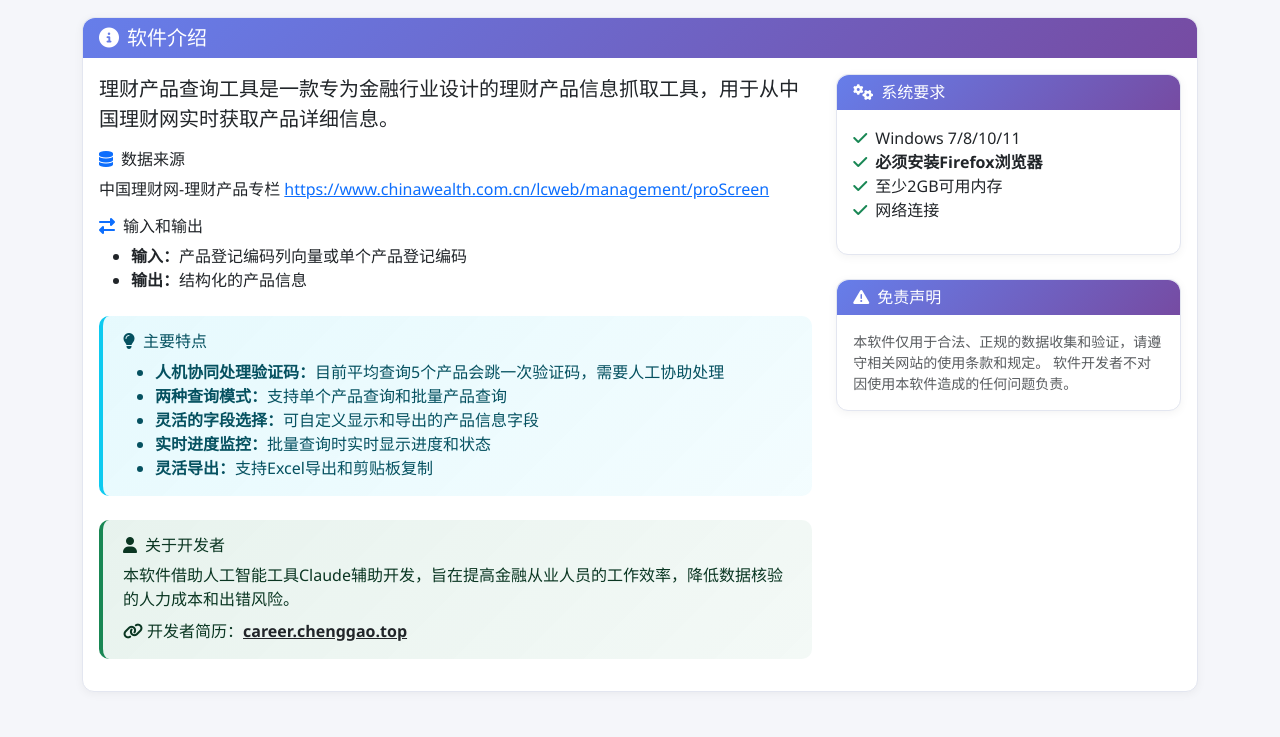
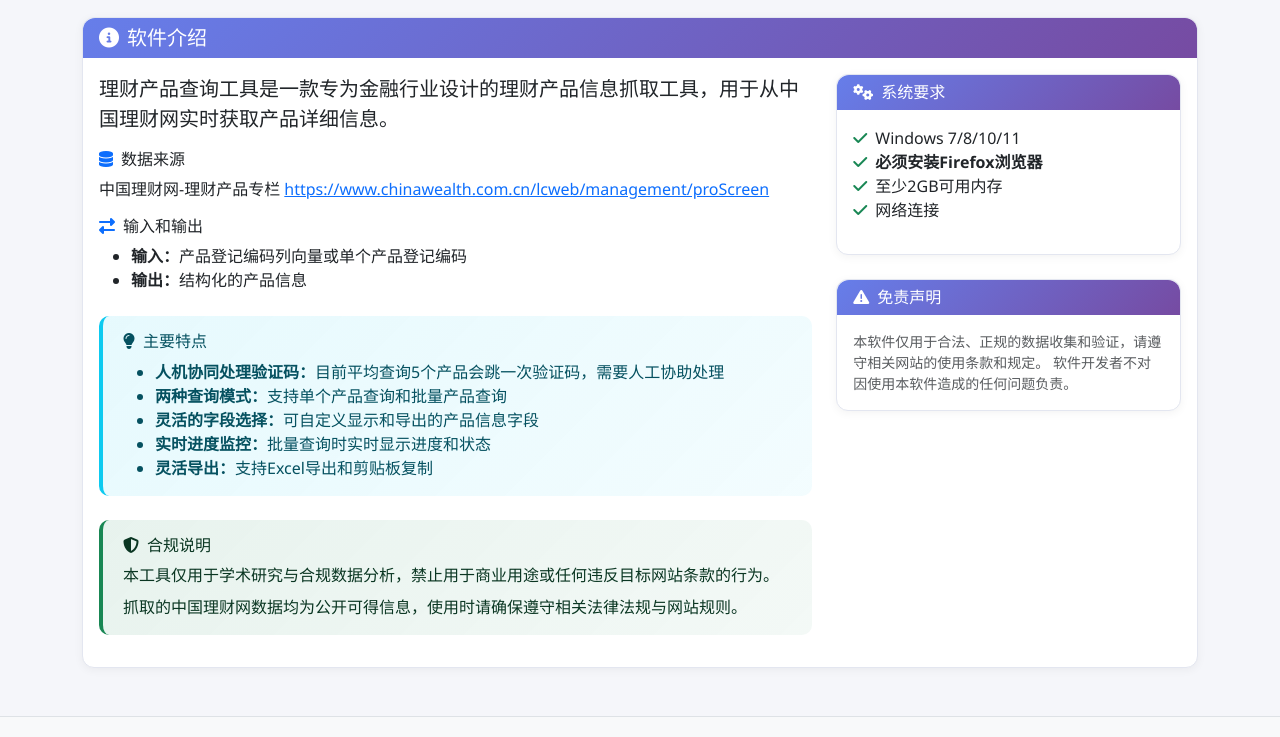
Before and after one commit to Cheng-hun-gu-ren/licaizi-query, a plain HTML site: page index.html in a window 1280 px wide. Shown: the part 63-800 px from the top of the page. Drawn offline with nearby package versions, Linux system fonts and the light colour scheme.

Commit message:
Remove personal link and add compliance notice

```diff
--- a/index.html
+++ b/index.html
@@ -67,12 +67,12 @@
                             </div>
 
                             <div class="alert alert-success mt-4">
-                                <h6><i class="fas fa-user me-2"></i>关于开发者</h6>
+                                <h6><i class="fas fa-shield-alt me-2"></i>合规说明</h6>
                                 <p class="mb-2">
-                                    本软件借助人工智能工具Claude辅助开发，旨在提高金融从业人员的工作效率，降低数据核验的人力成本和出错风险。
+                                    本工具仅用于学术研究与合规数据分析，禁止用于商业用途或任何违反目标网站条款的行为。
                                 </p>
                                 <p class="mb-0">
-                                    <i class="fas fa-link me-1"></i>开发者简历：<a href="https://career.chenggao.top" target="_blank" class="link-dark fw-bold">career.chenggao.top</a>
+                                    抓取的中国理财网数据均为公开可得信息，使用时请确保遵守相关法律法规与网站规则。
                                 </p>
                             </div>
                         </div>
```
